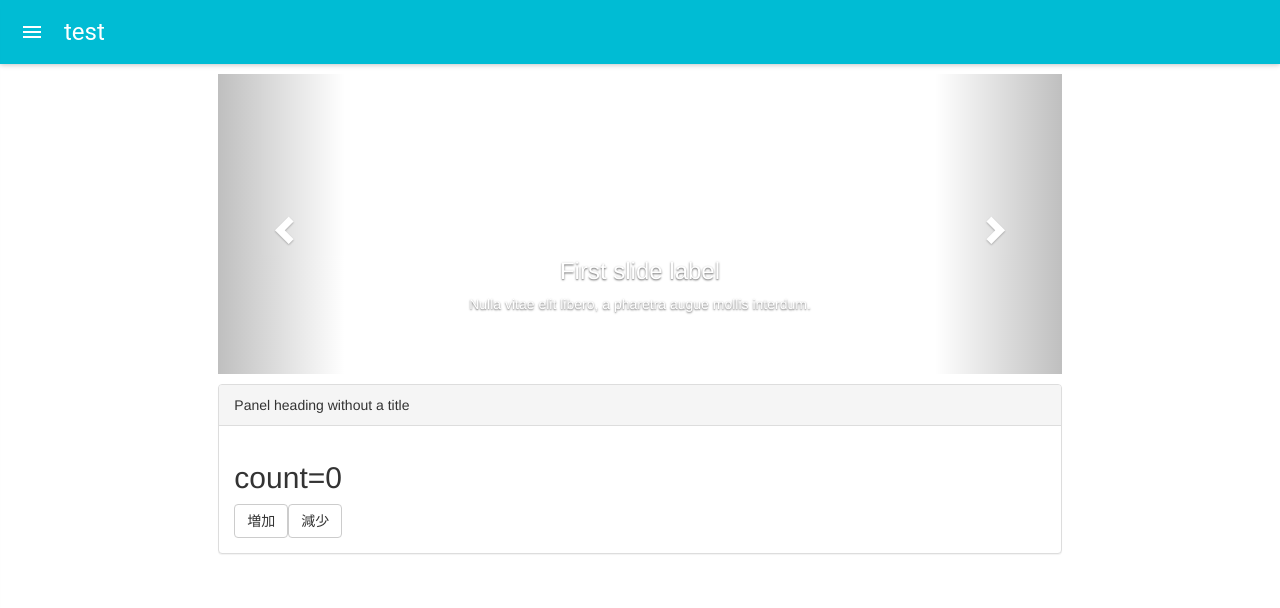
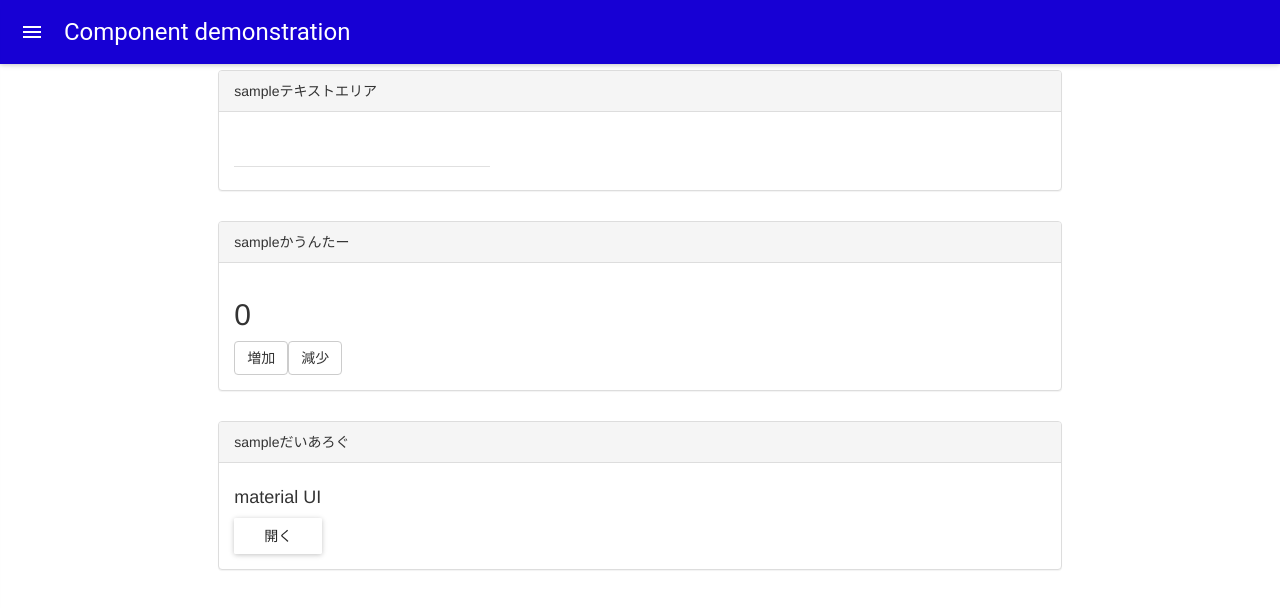
Before and after one commit to tanishida/react, a React app: page / in a window 1280 px wide. Shown: the top 608 px of the page. Built offline with nearby package versions, Linux system fonts and the light colour scheme; what react-tap-event-plugin would draw is missing.

Commit message:
コンポーネントのサンプルを追加

```diff
--- a/package.json
+++ b/package.json
@@ -12,8 +12,8 @@
   "license": "ISC",
   "dependencies": {
     "@babel/plugin-proposal-object-rest-spread": "^7.4.4",
-    "@material-ui/core": "^4.0.2",
-    "@material-ui/icons": "^4.0.1",
+    "@material-ui/core": "^4.1.1",
+    "@material-ui/icons": "^4.2.0",
     "bootstrap": "^3.4.1",
     "eslint": "4.19.1",
     "fs": "0.0.1-security",
--- a/src/actionTypes/index.jsx
+++ b/src/actionTypes/index.jsx
@@ -1,3 +1,4 @@
 // カウンター増減
 export const INCREMENT = 'INCREMENT';
 export const DECREMENT = 'DECREMENT';
+export const DIALOG_ACTION = 'DIALOG_ACTION';
--- a/src/actions/index.jsx
+++ b/src/actions/index.jsx
@@ -12,9 +12,16 @@ function decrement() {
   };
 }
 
+function dialogAction() {
+  return {
+    type: types.DIALOG_ACTION
+  };
+}
+
 const CounterActions = {
   increment,
   decrement,
+  dialogAction
 };
 
 export default CounterActions;
--- a/src/component/Body.jsx
+++ b/src/component/Body.jsx
@@ -1,5 +1,6 @@
 import React from 'react';
-import {Row, Col, Panel, Carousel, Button} from 'react-bootstrap';
+import {Row, Col, Panel, Button} from 'react-bootstrap';
+import {Dialog, RaisedButton} from 'material-ui';
 
 class Body extends React.Component {
   constructor() {
@@ -15,40 +16,30 @@ class Body extends React.Component {
         <Row style={this.styles}>
           <Col xs={2}></Col>
           <Col xs={8}>
-            <Carousel>
-              <Carousel.Item style={{marginTop: 300}}>
-                <Carousel.Caption>
-                  <h3>First slide label</h3>
-                  <p>Nulla vitae elit libero, a pharetra augue mollis interdum.</p>
-                </Carousel.Caption>
-              </Carousel.Item>
-              <Carousel.Item style={{marginTop: 300}}>
-                <Carousel.Caption>
-                  <h3>Second slide label</h3>
-                  <p>Lorem ipsum dolor sit amet, consectetur adipiscing elit.</p>
-                </Carousel.Caption>
-              </Carousel.Item>
-              <Carousel.Item style={{marginTop: 300}}>
-                <Carousel.Caption>
-                  <h3>Third slide label</h3>
-                  <p>Praesent commodo cursus magna, vel scelerisque nisl consectetur.</p>
-                </Carousel.Caption>
-              </Carousel.Item>
-            </Carousel>
+              <Panel>
+                <Panel.Heading>sampleかうんたー</Panel.Heading>
+                <Panel.Body>
+                  <h2>{this.props.reducer.value}</h2>
+                  <Button onClick={this.props.actions.increment}>増加</Button>
+                  <Button onClick={this.props.actions.decrement}>減少</Button>
+                </Panel.Body>
+              </Panel>
           </Col>
           <Col xs={2}></Col>
         </Row>
         <Row style={this.styles}>
           <Col xs={2}></Col>
           <Col xs={8}>
-              <Panel>
-                <Panel.Heading>Panel heading without a title</Panel.Heading>
-                <Panel.Body>
-                  <h2>count={this.props.reducer.value}</h2>
-                  <Button onClick={this.props.actions.increment}>増加</Button>
-                  <Button onClick={this.props.actions.decrement}>減少</Button>
-                </Panel.Body>
-              </Panel>
+            <Panel>
+              <Panel.Heading>sampleだいあろぐ</Panel.Heading>
+              <Panel.Body>
+                <h4>material UI</h4>
+                <RaisedButton label={'開く'} onClick={() => this.props.actions.dialogAction()} />
+              </Panel.Body>
+            </Panel>
+            <Dialog open={this.props.modalReducer.dialogOpen} onClose={() => this.props.actions.dialogAction()}>
+              <RaisedButton label={'閉じる'} onClick={() => this.props.actions.dialogAction()} />
+            </Dialog>
           </Col>
           <Col xs={2}></Col>
         </Row>
--- /dev/null
+++ b/src/component/InputText.jsx
@@ -0,0 +1,44 @@
+import React from 'react';
+import {Row, Col, Panel} from 'react-bootstrap';
+import {TextField} from 'material-ui';
+
+class InputText extends React.Component {
+  constructor() {
+    super()
+    this.styles = {
+      marginBottom: 10
+    }
+  }
+  onChengeText(e) {
+    const value = e.target.value;
+    this.setState({
+      text: value
+    })
+  }
+
+  render() {
+    return (
+      <div>
+        <Row>
+          <Col xs={2}></Col>
+          <Col xs={8}>
+            <Panel>
+              <Panel.Heading>sampleテキストエリア</Panel.Heading>
+              <Panel.Body>
+                <TextField
+                label="Name"
+                value={this.props.reducer.text}
+                onChenge={e => this.onChengeText(e)}
+                margin="normal"
+              />
+              </Panel.Body>
+            </Panel>
+          </Col>
+          <Col xs={2}></Col>
+        </Row>
+      </div>
+    );
+  }
+}
+
+export default InputText;
--- a/src/component/NavBar.jsx
+++ b/src/component/NavBar.jsx
@@ -1,6 +1,6 @@
 import React from 'react';
 import {AppBar, MenuItem, Drawer} from 'material-ui';
-import Body from './Body';
+import InputText from './InputText';
 
 class NavBar extends React.Component {
   constructor() {
@@ -19,21 +19,26 @@ class NavBar extends React.Component {
     return (
       <div>
         <Drawer
-          docked={true}
+          docked={false}
           open={this.state.open}
         >
           <span class="glyphicon glyphicon-remove"
                 style={{marginTop: 10, marginLeft: 233}}
                 title={'閉じる'}
-                aria-hidden="true"
+                aria-hidden={true}
                 onClick={() => this.handleToggle()}>
           </span>
           <MenuItem>React</MenuItem>
           <MenuItem>Redux</MenuItem>
         </Drawer>
-        <AppBar title="test" onLeftIconButtonClick={() => this.handleToggle()}>
+        <AppBar
+          title="Component demonstration"
+          onLeftIconButtonClick={() => this.handleToggle()}
+          style={{position: 'fixed', top: 0, backgroundColor: 'rgb(23, 0, 212)'}}>
         </AppBar>
-        <Body {...this.props} />
+        <div style={{marginTop: 70}}>
+          <InputText {...this.props} />
+        </div>
       </div>
     );
   }
--- a/src/component/app.jsx
+++ b/src/component/app.jsx
@@ -1,4 +1,5 @@
 import * as CounterActions from '../actions/index';
+import Body from './Body';
 import React from 'react';
 import NavBar from './NavBar';
 import {bindActionCreators} from 'redux';
@@ -8,6 +9,7 @@ import {connect} from 'react-redux';
 const mapStateToProps = state => {
     return {
       reducer: state.reducer,
+      modalReducer: state.modalReducer
     };
   }
   // actionをマッピングする
@@ -21,8 +23,9 @@ const mapStateToProps = state => {
 class App extends React.Component {
   render() {
     return (
-        <div>
+        <div style={{overflowX: 'hidden'}}>
             <NavBar {...this.props} />
+            <Body {...this.props} />
         </div>
     );
   }
--- a/src/reducer/index.jsx
+++ b/src/reducer/index.jsx
@@ -1,8 +1,10 @@
 import { combineReducers } from 'redux';
 import reducer from './reducer';
+import modalReducer from './modalReducer';
 
 const rootReducer = combineReducers({
     reducer,
+    modalReducer
 });
 
 export default rootReducer;
--- /dev/null
+++ b/src/reducer/modalReducer.jsx
@@ -0,0 +1,16 @@
+import * as types from '../actionTypes/index';
+
+const initialState = {
+  dialogOpen: false,
+};
+
+export default function modalReducer(state = initialState, action) {
+  switch (action.type) {
+    case types.DIALOG_ACTION:
+      return {
+        dialogOpen: !state.dialogOpen
+      };
+      default:
+      return state;
+  }
+}
--- a/src/reducer/reducer.jsx
+++ b/src/reducer/reducer.jsx
@@ -2,6 +2,7 @@ import * as types from '../actionTypes/index';
 
 const initialState = {
   value: 0,
+  text: ''
 };
 
 export default function reducer(state = initialState, action) {
@@ -15,6 +16,6 @@ export default function reducer(state = initialState, action) {
         value: state.value - 1
       };
     default:
-      return state;
+    return state;
   }
 }
```
Also changed, not shown: 2 other files (tests, documents, lock files or other folders).
